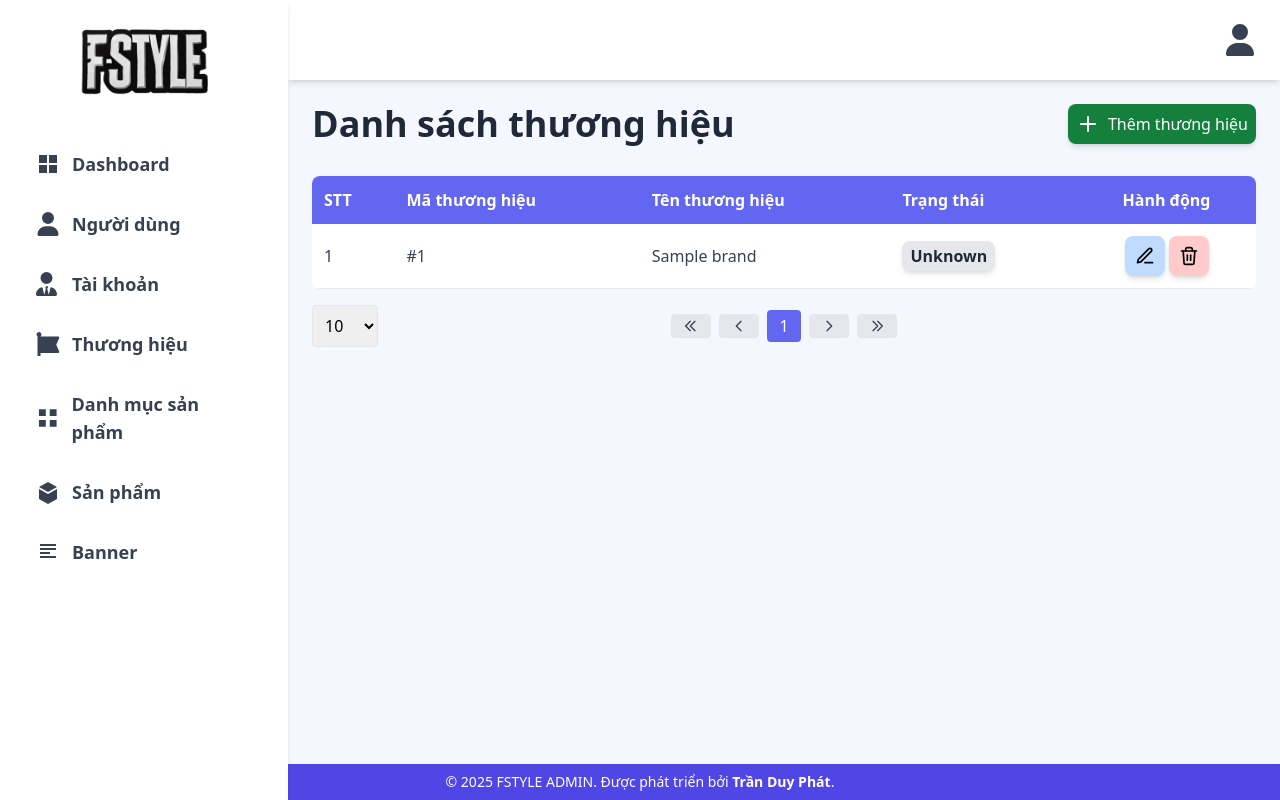
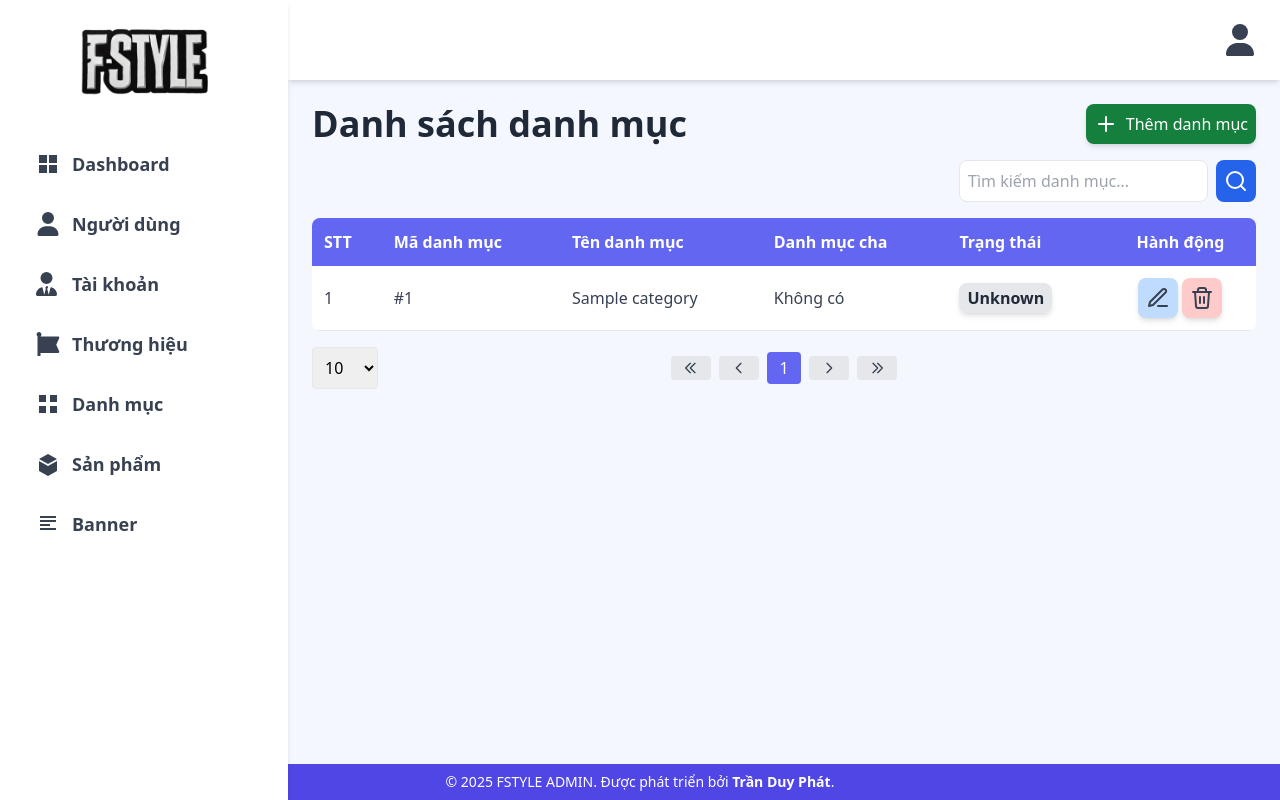
Before and after one commit to DuyPhatpeo/ShopFSTYLE, a PHP site: page /ShopFSTYLE/admin/views/category/index.php in a window 1280 px wide. Run offline with PHP 8.4, Linux system fonts and the light colour scheme; tables that the repository leaves empty or names only in its code hold one stand-in row (values such as "Sample post"); some libraries are stand-ins or nearby versions.

Commit message:
UI của category

```diff
--- a/admin/includes/sidebar.php
+++ b/admin/includes/sidebar.php
@@ -47,7 +47,7 @@
                 <svg xmlns="http://www.w3.org/2000/svg" viewBox="0 0 24 24" fill="currentColor" class="w-6 h-6">
                     <path d="M10 3H3v7h7V3zm11 0h-7v7h7V3zM3 14h7v7H3v-7zm11 0h7v7h-7v-7z" />
                 </svg>
-                Danh mục sản phẩm
+                Danh mục
             </a>
             <a href="<?= ADMIN_URL ?>/views/product/index.php"
                 class="flex items-center gap-3 p-3 rounded-md text-gray-700 hover:text-indigo-600 hover:bg-gray-200 font-bold text-lg">
--- a/admin/views/category/index.php
+++ b/admin/views/category/index.php
@@ -7,73 +7,106 @@ if (!$conn instanceof mysqli) {
     die("Kết nối CSDL thất bại: " . mysqli_connect_error());
 }
 
-// Lấy trang hiện tại và số dòng mỗi trang từ URL
+// Lấy dữ liệu từ URL
 $currentPage = isset($_GET['page']) ? max(1, (int)$_GET['page']) : 1;
 $limit = isset($_GET['limit']) ? max(1, (int)$_GET['limit']) : 10;
+$search = isset($_GET['search']) ? trim($_GET['search']) : "";
 
-// Đếm tổng số thương hiệu
-$result = $conn->query("SELECT COUNT(*) as total FROM brand");
-if (!$result) {
-    die("Lỗi truy vấn: " . $conn->error);
-}
+// Đếm tổng số danh mục có từ khóa tìm kiếm
+$sqlCount = "SELECT COUNT(*) as total FROM category WHERE category_name LIKE ?";
+$stmtCount = $conn->prepare($sqlCount);
+$searchParam = "%" . $search . "%";
+$stmtCount->bind_param("s", $searchParam);
+$stmtCount->execute();
+$result = $stmtCount->get_result();
 $row = $result->fetch_assoc();
-$totalBrands = (int)($row['total'] ?? 0);
-$totalPages = max(1, ceil($totalBrands / $limit));
+$totalCategories = (int)($row['total'] ?? 0);
+$totalPages = max(1, ceil($totalCategories / $limit));
 
 // Đảm bảo currentPage không vượt quá tổng số trang
 $currentPage = min($currentPage, $totalPages);
 $offset = ($currentPage - 1) * $limit;
 
-// Lấy danh sách thương hiệu, sắp xếp theo tên tự động (tăng dần)
-$query = "SELECT * FROM brand ORDER BY brand_name ASC LIMIT $limit OFFSET $offset";
-$brands = $conn->query($query);
-if (!$brands) {
-    die("Lỗi truy vấn: " . $conn->error);
-}
+// Lấy danh sách danh mục có từ khóa tìm kiếm và lấy tên danh mục cha thông qua LEFT JOIN
+$sql = "SELECT c.*, p.category_name AS parent_name
+        FROM category c
+        LEFT JOIN category p ON c.parent_id = p.category_id
+        WHERE c.category_name LIKE ?
+        ORDER BY c.category_name ASC
+        LIMIT ? OFFSET ?";
+$stmt = $conn->prepare($sql);
+$stmt->bind_param("sii", $searchParam, $limit, $offset);
+$stmt->execute();
+$categories = $stmt->get_result();
 ?>
 
-<main class="p-6 mb-6">
-    <div class="w-full">
-        <!-- Tiêu đề + Nút thêm thương hiệu -->
-        <div class="flex flex-col sm:flex-row justify-between items-start sm:items-center mb-8">
-            <h1 class="text-3xl sm:text-4xl font-bold text-gray-800 mb-2 sm:mb-0">Danh sách thương hiệu</h1>
-            <a href="add-brand.php"
+<main>
+    <div class="container mx-auto p-6">
+        <!-- Header: Tiêu đề và nút thêm danh mục -->
+        <div class="flex justify-between items-center mb-4">
+            <h1 class="text-3xl sm:text-4xl font-bold text-gray-800">Danh sách danh mục</h1>
+            <a href="add-category.php"
                 class="bg-green-700 hover:bg-green-800 text-white p-2 rounded-lg shadow-md transition flex items-center space-x-2">
-                <img src="assets/icons/add.svg" class="w-6 h-6" alt="Add">
-                <span>Thêm thương hiệu</span>
+                <!-- SVG của nút thêm (add) -->
+                <svg xmlns="http://www.w3.org/2000/svg" class="w-6 h-6" viewBox="0 0 24 24" fill="none" stroke="white"
+                    stroke-width="2" stroke-linecap="round" stroke-linejoin="round">
+                    <line x1="12" y1="5" x2="12" y2="19"></line>
+                    <line x1="5" y1="12" x2="19" y2="12"></line>
+                </svg>
+                <!-- Chữ "Thêm danh mục" ẩn trên màn hình nhỏ -->
+                <span class="hidden sm:inline">Thêm danh mục</span>
             </a>
         </div>
 
-        <!-- Bảng hiển thị thương hiệu -->
+        <!-- Thanh tìm kiếm (căn lề phải) -->
+        <div class="flex justify-end mb-4">
+            <form method="GET" class="flex space-x-2">
+                <input type="text" name="search" value="<?= htmlspecialchars($search) ?>" class="p-2 border rounded-lg"
+                    placeholder="Tìm kiếm danh mục...">
+                <input type="hidden" name="limit" value="<?= $limit ?>">
+                <button type="submit" class="bg-blue-600 hover:bg-blue-700 text-white p-2 rounded-lg">
+                    <!-- SVG của nút tìm kiếm (search icon) -->
+                    <svg xmlns="http://www.w3.org/2000/svg" class="w-6 h-6" fill="none" stroke="white" stroke-width="2"
+                        stroke-linecap="round" stroke-linejoin="round" viewBox="0 0 24 24">
+                        <circle cx="11" cy="11" r="8"></circle>
+                        <line x1="21" y1="21" x2="16.65" y2="16.65"></line>
+                    </svg>
+                </button>
+            </form>
+        </div>
+
+        <!-- Bảng hiển thị danh mục -->
         <div class="rounded-lg overflow-hidden max-h-[600px] overflow-y-auto transition-all duration-300">
             <table class="w-full border-collapse text-sm sm:text-base">
                 <thead class="sticky top-0 z-10">
                     <tr class="bg-indigo-500 text-white">
                         <th class="p-2 sm:p-3 text-left">STT</th>
-                        <th class="p-2 sm:p-3 text-left">Mã thương hiệu</th>
-                        <th class="p-2 sm:p-3 text-left">Tên thương hiệu</th>
+                        <th class="p-2 sm:p-3 text-left">Mã danh mục</th>
+                        <th class="p-2 sm:p-3 text-left">Tên danh mục</th>
+                        <th class="p-2 sm:p-3 text-left">Danh mục cha</th>
                         <th class="p-2 sm:p-3 text-left">Trạng thái</th>
                         <th class="p-2 sm:p-3 text-center">Hành động</th>
                     </tr>
                 </thead>
                 <tbody class="text-gray-700">
-                    <?php if ($brands->num_rows > 0) : ?>
+                    <?php if ($categories->num_rows > 0) : ?>
                     <?php
-                        // STT bắt đầu từ số thứ tự dựa trên trang hiện tại
                         $stt = $offset + 1;
-                        while ($brand = $brands->fetch_assoc()) :
-                            // Xác định màu nền xen kẽ dựa trên số thứ tự dòng
+                        while ($category = $categories->fetch_assoc()) :
                             $rowClass = ($stt % 2 === 0) ? 'bg-gray-100' : 'bg-white';
                         ?>
                     <tr class="border-b <?= $rowClass ?> hover:bg-gray-200 transition">
                         <td class="p-2 sm:p-3"><?= $stt++ ?></td>
-                        <td class="p-2 sm:p-3">#<?= htmlspecialchars($brand['brand_id']) ?></td>
-                        <td class="p-2 sm:p-3 font-medium"><?= htmlspecialchars($brand['brand_name']) ?></td>
+                        <td class="p-2 sm:p-3">#<?= htmlspecialchars($category['category_id']) ?></td>
+                        <td class="p-2 sm:p-3 font-medium"><?= htmlspecialchars($category['category_name']) ?></td>
+                        <td class="p-2 sm:p-3">
+                            <?= htmlspecialchars($category['parent_name'] ?? 'Không có') ?>
+                        </td>
                         <td class="p-2 sm:p-3">
                             <?php
-                                        if ($brand['status'] == 1) {
+                                if ($category['status'] == 1) {
                                     echo '<span class="px-1 sm:px-2 py-1 bg-green-200 text-green-800 font-semibold rounded-lg shadow-md">On</span>';
-                                        } elseif ($brand['status'] == 2) {
+                                } elseif ($category['status'] == 2) {
                                     echo '<span class="px-1 sm:px-2 py-1 bg-red-200 text-red-800 font-semibold rounded-lg shadow-md">Off</span>';
                                 } else {
                                     echo '<span class="px-1 sm:px-2 py-1 bg-gray-200 text-gray-800 font-semibold rounded-lg shadow-md">Unknown</span>';
@@ -81,32 +114,49 @@ if (!$brands) {
                             ?>
                         </td>
                         <td class="p-2 sm:p-3 text-center flex justify-center gap-1">
-                            <a href="edit.php?id=<?= urlencode($brand['brand_id']) ?>"
+                            <a href="edit-category.php?id=<?= urlencode($category['category_id']) ?>"
                                 class="bg-blue-200 hover:bg-blue-300 w-10 h-10 flex items-center justify-center rounded-lg shadow-md transition">
-                                <img src="assets/icons/edit.svg" class="w-5 h-5" alt="Edit">
+                                <!-- SVG của nút edit -->
+                                <svg xmlns="http://www.w3.org/2000/svg" class="w-6 h-6" viewBox="0 0 24 24" fill="none"
+                                    stroke="currentColor" stroke-width="2" stroke-linecap="round"
+                                    stroke-linejoin="round">
+                                    <path d="M12 20h9"></path>
+                                    <path d="M16.5 3.5a2.121 2.121 0 013 3L7 19l-4 1 1-4 12.5-12.5z"></path>
+                                </svg>
                             </a>
-                            <a href="delete.php?id=<?= urlencode($brand['brand_id']) ?>"
+                            <a href="delete-category.php?id=<?= urlencode($category['category_id']) ?>"
                                 class="bg-red-200 hover:bg-red-300 w-10 h-10 flex items-center justify-center rounded-lg shadow-md transition"
-                                onclick="return confirm('Bạn có chắc muốn xóa?');">
-                                <img src="assets/icons/delete.svg" class="w-5 h-5" alt="Delete">
+                                onclick="return confirm('Bạn có chắc muốn xóa danh mục này?');">
+                                <!-- SVG của nút delete -->
+                                <svg xmlns="http://www.w3.org/2000/svg" class="w-6 h-6" viewBox="0 0 24 24" fill="none"
+                                    stroke="currentColor" stroke-width="2" stroke-linecap="round"
+                                    stroke-linejoin="round">
+                                    <path d="M3 6h18"></path>
+                                    <path d="M8 6V4a2 2 0 012-2h4a2 2 0 012 2v2"></path>
+                                    <path d="M19 6l-1 14a2 2 0 01-2 2H8a2 2 0 01-2-2L5 6"></path>
+                                    <path d="M10 11v6"></path>
+                                    <path d="M14 11v6"></path>
+                                </svg>
                             </a>
                         </td>
                     </tr>
                     <?php endwhile; ?>
                     <?php else : ?>
                     <tr>
-                        <td colspan="5" class="p-3 text-center text-gray-500">Không có thương hiệu nào.</td>
+                        <td colspan="6" class="p-3 text-center text-gray-500">Không tìm thấy danh mục nào.</td>
                     </tr>
                     <?php endif; ?>
                 </tbody>
             </table>
         </div>
+
         <!-- Phân trang và dropdown chọn số dòng -->
         <div class="grid grid-cols-1 sm:grid-cols-3 items-center mt-4 gap-4 mb-6">
-            <!-- Cột trái: Dropdown chọn số dòng -->
+            <!-- Dropdown chọn số dòng -->
             <div class="flex justify-start items-center">
                 <form method="GET" id="limitForm" class="flex items-center">
                     <input type="hidden" name="page" value="<?= $currentPage ?>">
+                    <input type="hidden" name="search" value="<?= htmlspecialchars($search) ?>">
                     <select name="limit" id="limit" class="p-2 border rounded cursor-pointer"
                         onchange="this.form.submit()">
                         <option value="10" <?= $limit == 10 ? 'selected' : '' ?>>10</option>
@@ -116,11 +166,11 @@ if (!$brands) {
                     </select>
                 </form>
             </div>
-            <!-- Cột giữa: Phân trang -->
+            <!-- Phân trang -->
             <div class="flex justify-center">
                 <?php
                 require_once('../../includes/pagination.php');
-                renderPagination($currentPage, $totalPages, $limit);
+                renderPagination($currentPage, $totalPages, $limit, $search);
                 ?>
             </div>
         </div>
```
Lines whose indentation alone changed are shown as unchanged.
